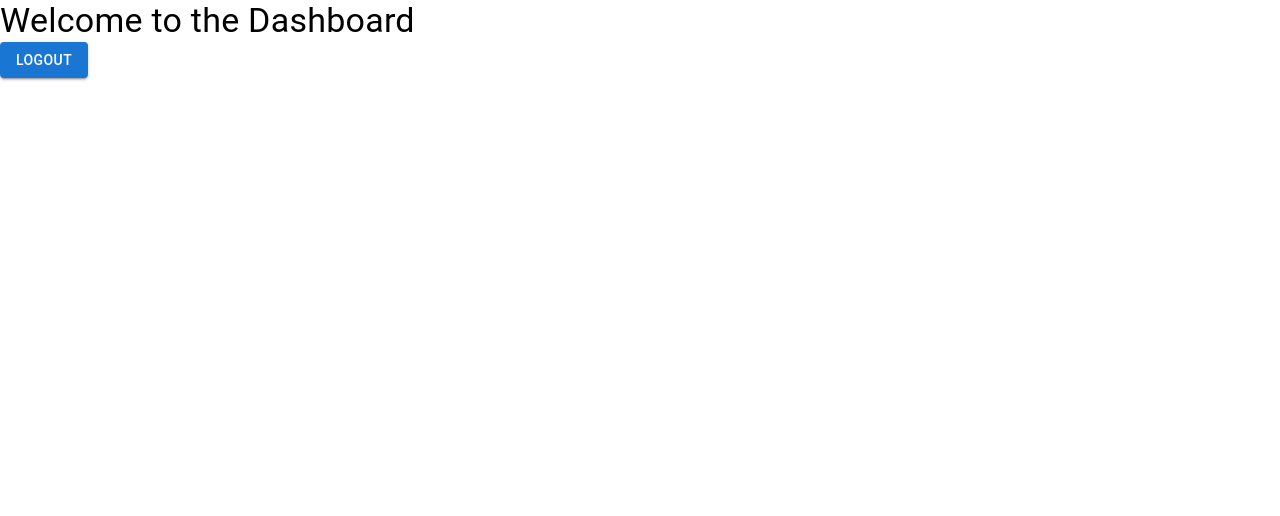
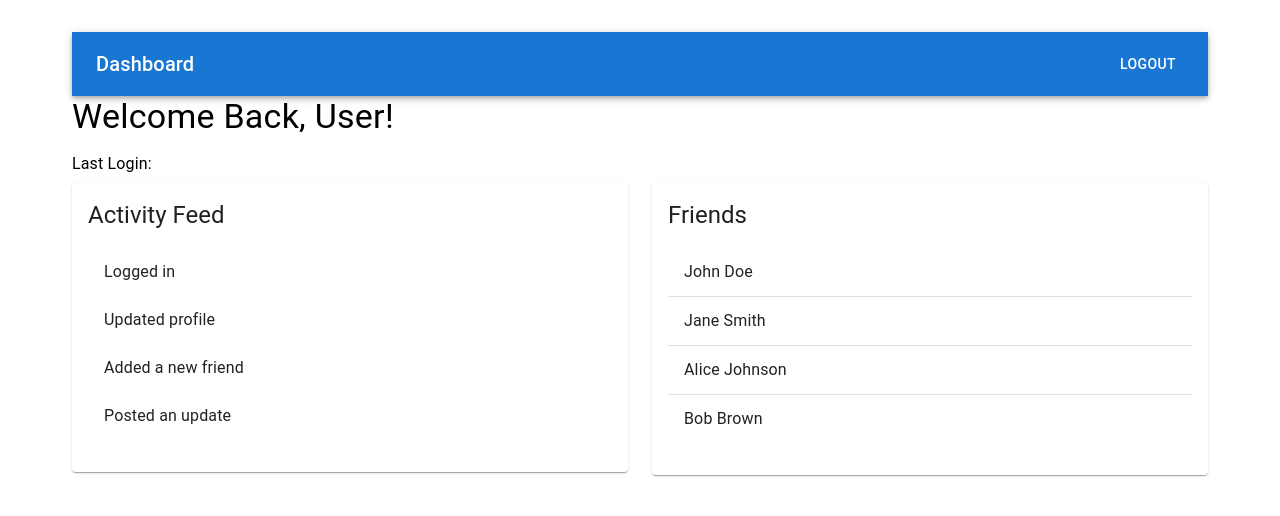
Before and after one commit to sanjubarker/user-dashboard-client, a React (Create React App) app: page /dashboard in a window 1280 px wide. Shown: the top 516 px of the page. Built offline with nearby package versions, Linux system fonts and the light colour scheme; no server answers.

Commit message:
before adding profile navigation

```diff
--- a/src/components/Dashboard.js
+++ b/src/components/Dashboard.js
@@ -1,18 +1,116 @@
-import React from 'react';
-import { Typography, Button } from '@mui/material';
+import React, { useEffect, useState } from 'react';
+import {
+  Container,
+  Typography,
+  Grid,
+  Card,
+  CardContent,
+  List,
+  ListItem,
+  ListItemText,
+  Divider,
+  Button,
+  AppBar,
+  Toolbar,
+} from '@mui/material';
+import axios from '../utils/axiosConfig';
 
 const Dashboard = () => {
-  const logout = () => {
-    // Clear token and redirect to login
-    localStorage.removeItem('token');
+  const [lastLogin, setLastLogin] = useState()
+  // const lastLogin = new Date().toLocaleString();
+
+  useEffect(()=>{
+    getAndSetLoginTime()
+  }, [])
+
+  const getAndSetLoginTime = async () =>{
+    try {
+      const res = await axios.get("/profile/me");
+      const userDetails = res.data._doc ? res.data._doc : "";
+      const time = userDetails.lastLogin ? userDetails.lastLogin: "";
+
+      setLastLogin(new Date(time).toLocaleString() || "");
+    } catch (error) {
+      if (error.code == 1100) alert("User not authenticated")
+      else alert("There is something went wrong...")
+    }
+  }
+
+  const activityFeed = [
+    'Logged in',
+    'Updated profile',
+    'Added a new friend',
+    'Posted an update',
+  ];
+  const friendsList = ['John Doe', 'Jane Smith', 'Alice Johnson', 'Bob Brown'];
+
+  const handleLogout = () => {
+    sessionStorage.removeItem('token');
     window.location.href = '/login';
+    console.log('User logged out');
   };
 
   return (
-    <div>
-      <Typography variant="h4">Welcome to the Dashboard</Typography>
-      <Button variant="contained" onClick={logout}>Logout</Button>
-    </div>
+    <Container maxWidth="lg" style={{ padding: '2rem' }}>
+      <AppBar position="static">
+        <Toolbar>
+          <Typography variant="h6" style={{ flexGrow: 1 }}>
+            Dashboard
+          </Typography>
+          <Button color="inherit" onClick={handleLogout}>
+            Logout
+          </Button>
+        </Toolbar>
+      </AppBar>
+
+      <Typography variant="h4" gutterBottom>
+        Welcome Back, User!
+      </Typography>
+      <Typography variant="subtitle1" gutterBottom>
+        Last Login: {lastLogin}
+      </Typography>
+
+      <Grid container spacing={3}>
+        {/* Activity Feed */}
+        <Grid item xs={12} md={6}>
+          <Card>
+            <CardContent>
+              <Typography variant="h5" gutterBottom>
+                Activity Feed
+              </Typography>
+              <List>
+                {activityFeed.map((activity, index) => (
+                  <ListItem key={index}>
+                    <ListItemText primary={activity} />
+                  </ListItem>
+                ))}
+              </List>
+            </CardContent>
+          </Card>
+        </Grid>
+
+        {/* Friends List */}
+        <Grid item xs={12} md={6}>
+          <Card>
+            <CardContent>
+              <Typography variant="h5" gutterBottom>
+                Friends
+              </Typography>
+              <List>
+                {friendsList.map((friend, index) => (
+                  <div key={index}>
+                    <ListItem>
+                      <ListItemText primary={friend} />
+                    </ListItem>
+                    {index < friendsList.length - 1 && <Divider />}
+                  </div>
+                ))}
+              </List>
+            </CardContent>
+          </Card>
+        </Grid>
+      </Grid>
+    </Container>
   );
 };
 
```
